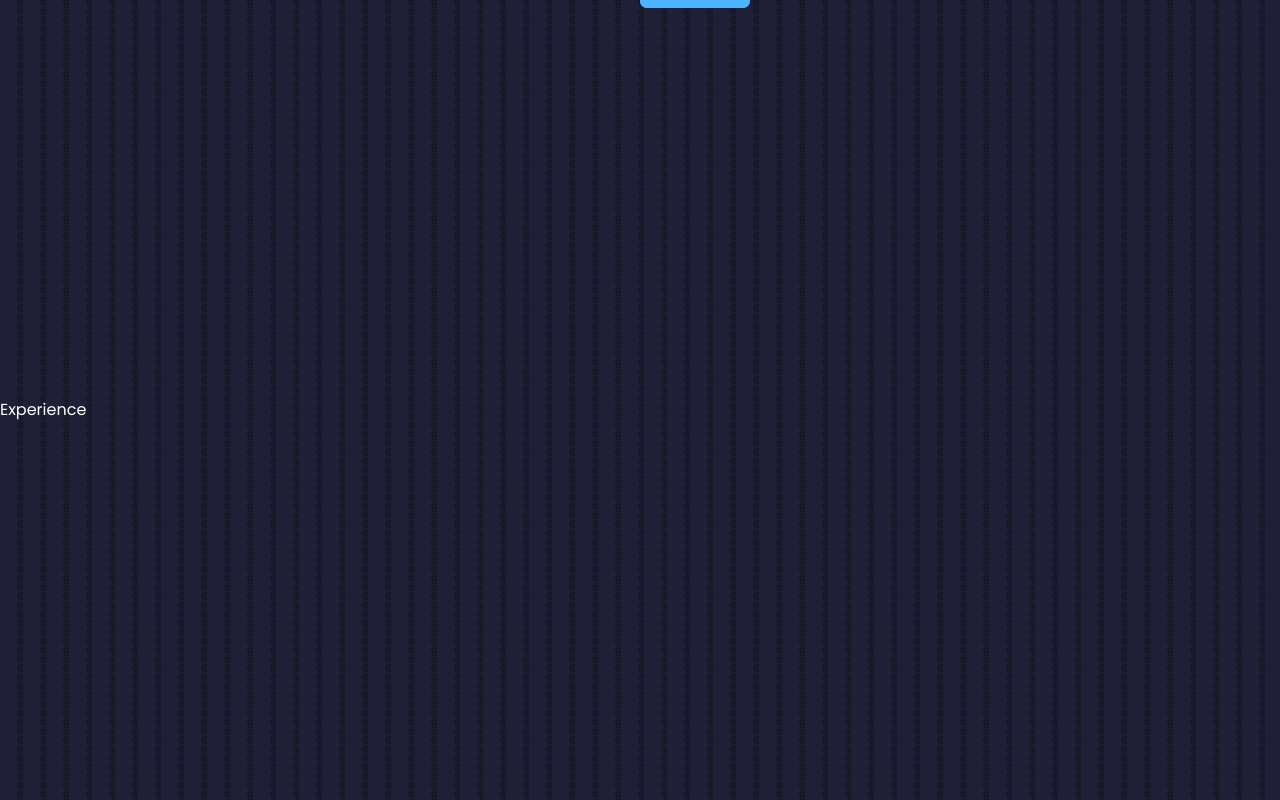
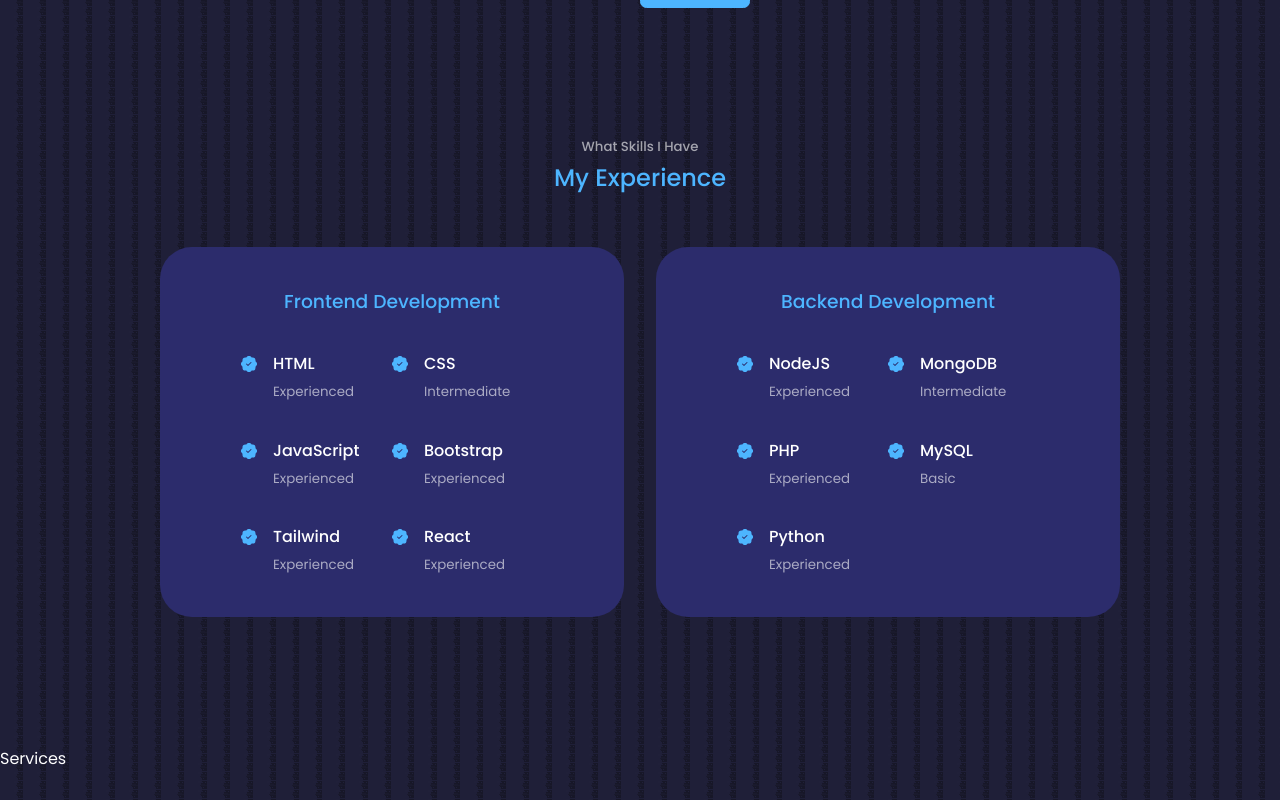
Before and after one commit to igudy/igudy-react-portfolio-2022, a React (Create React App) app: page / in a window 1280 px wide. Shown: the part 1460-2260 px from the top of the page. Built offline with nearby package versions, Linux system fonts and the light colour scheme.

Commit message:
Create experience component and css styles

```diff
--- a/src/components/experience/Experience.jsx
+++ b/src/components/experience/Experience.jsx
@@ -1,9 +1,105 @@
 import React from 'react'
 import './experience.css'
+import {BsPatchCheckFill} from 'react-icons/bs'
 
 const Experience = () => {
   return (
-    <section id='experience'>Experience</section>
+    <section id='experience'>
+      <h5>What Skills I Have</h5>
+      <h2>My Experience</h2>
+
+      <div className='container experience__container'>
+        <div className='experience__frontend'>
+          <h3>Frontend Development</h3>
+          <div className="experience__content">
+            <article className='experience__details'>
+              <BsPatchCheckFill className='experience__details-icon' />
+              <div>
+                <h4>HTML</h4>
+                <small className='text-light'>Experienced</small>
+              </div>
+            </article>
+            <article className='experience__details'>
+              <BsPatchCheckFill className='experience__details-icon' />
+              <div>
+                <h4>CSS</h4>
+                <small className='text-light'>Intermediate</small>
+              </div>
+            </article>
+            <article className='experience__details'>
+              <BsPatchCheckFill className='experience__details-icon' />
+              <div>
+                <h4>JavaScript</h4>
+                <small className='text-light'>Experienced</small>
+              </div>
+            </article>
+            <article className='experience__details'>
+              <BsPatchCheckFill className='experience__details-icon' />
+              <div>
+                <h4>Bootstrap</h4>
+                <small className='text-light'>Experienced</small>
+              </div>
+            </article>
+            <article className='experience__details'>
+              <BsPatchCheckFill className='experience__details-icon' />
+              <div>
+                <h4>Tailwind</h4>
+                <small className='text-light'>Experienced</small>
+              </div>
+            </article>
+            <article className='experience__details'>
+              <BsPatchCheckFill className='experience__details-icon' />
+              <div>
+                <h4>React</h4>
+                <small className='text-light'>Experienced</small>
+              </div>
+            </article>
+          </div>
+        </div>
+
+        <div className='experience__backend'>
+          <h3>Backend Development</h3>
+          <div className="experience__content">
+            <article className='experience__details'>
+              <BsPatchCheckFill className='experience__details-icon' />
+              <div>
+                <h4>NodeJS</h4>
+                <small className='text-light'>Experienced</small>
+              </div>
+            </article>
+            <article className='experience__details'>
+              <BsPatchCheckFill className='experience__details-icon' />
+              <div>
+                <h4>MongoDB</h4>
+                <small className='text-light'>Intermediate</small>
+              </div>
+            </article>
+            <article className='experience__details'>
+              <BsPatchCheckFill className='experience__details-icon' />
+              <div>
+                <h4>PHP</h4>
+                <small className='text-light'>Experienced</small>
+              </div>
+            </article>
+            <article className='experience__details'>
+              <BsPatchCheckFill className='experience__details-icon' />
+              <div>
+                <h4>MySQL</h4>
+                <small className='text-light'>Basic</small>
+              </div>
+            </article>
+            <article className='experience__details'>
+              <BsPatchCheckFill className='experience__details-icon' />
+              <div>
+                <h4>Python</h4>
+                <small className='text-light'>Experienced</small>
+              </div>
+            </article>
+          </div>
+        </div>
+      </div>
+
+    </section>
   )
 }
 
--- a/src/components/experience/experience.css
+++ b/src/components/experience/experience.css
@@ -0,0 +1,70 @@
+.experience__container {
+  display: grid;
+  grid-template-columns: 1fr 1fr;
+  gap: 2rem;
+}
+
+.experience__container > div {
+  background: var(--color-bg-variant);
+  padding: 2.4rem 5rem;
+  border-radius: 2rem;
+  border: 1px solid transparent;
+  transition: var(--transition);
+}
+
+.experience__container > div:hover {
+  background: transparent;
+  border-color: var(--color-primary-variant);
+  cursor: default;
+}
+
+.experience__container > div h3 {
+  text-align: center;
+  margin-bottom: 2rem;
+  color: var(--color-primary);
+}
+
+.experience__content {
+  display: grid;
+  grid-template-columns: 1fr 1fr;
+  row-gap: 2rem;
+}
+
+.experience__details {
+  display: flex;
+  gap: 1rem;
+}
+
+.experience__details-icon {
+  margin-top: 6px;
+  color: var(--color-primary);
+}
+
+/* ================= MEDIA QUERIES (MEDIUM DEVICES) ================= */
+@media screen and (max-width: 1024px) {
+  .experience__container {
+    grid-template-columns: 1fr;
+  }
+
+  .experience__container > div {
+    width: 80%;
+    padding: 2rem;
+    margin: 0 auto;
+  }
+
+  .experience__content {
+    padding: 1rem;
+  }
+}
+
+/* ================= MEDIA QUERIES (SMALL DEVICES) ================= */
+@media screen and (max-width: 600px) {
+  .experience__container {
+    gap: 1rem;
+  }
+
+  .experience__container > div {
+    width: 100%;
+    padding: 2rem;
+  }
+}
--- a/src/index.css
+++ b/src/index.css
@@ -61,7 +61,6 @@
 
 section {
   margin-top: 8rem;
-  height: 100vh;
 }
 
 section > h2,
```
